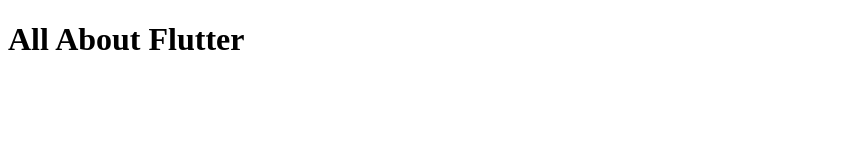
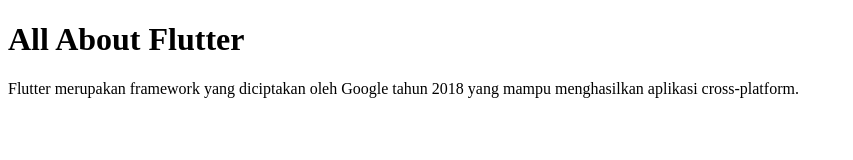
Before and after one commit to andistevenli/tugas-section-5_soal-eksplorasi, a plain HTML site: page index.html in a window 1280 px wide. Shown: the whole page, without its empty margins (0-853 px from the left). Drawn offline with Linux system fonts and the light colour scheme.

Commit message:
informasi sejarah

```diff
--- a/index.html
+++ b/index.html
@@ -8,5 +8,6 @@
 </head>
 <body>
     <h1>All About Flutter</h1>
+    <p>Flutter merupakan framework yang diciptakan oleh Google tahun 2018 yang mampu menghasilkan aplikasi cross-platform.</p>
 </body>
 </html>
```
